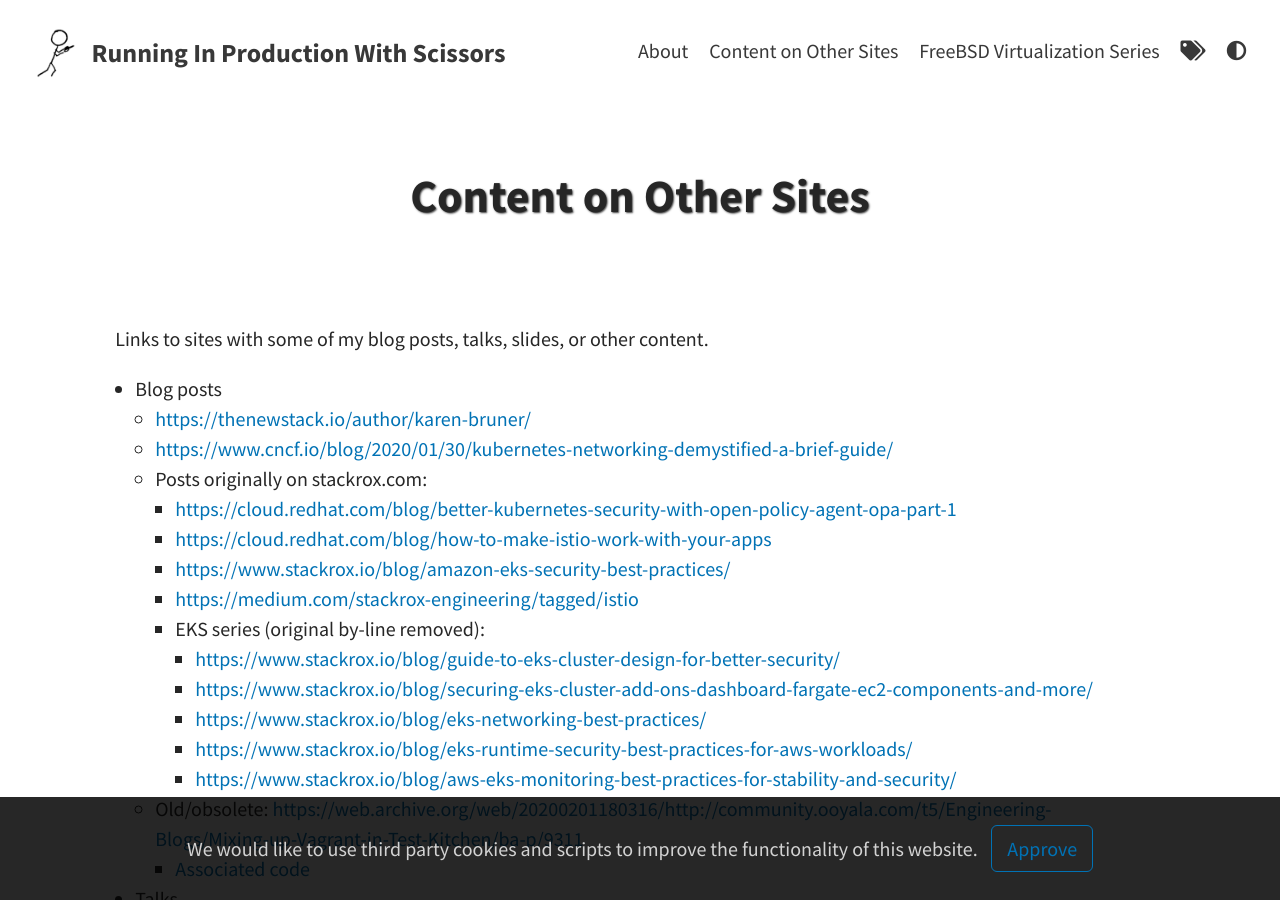
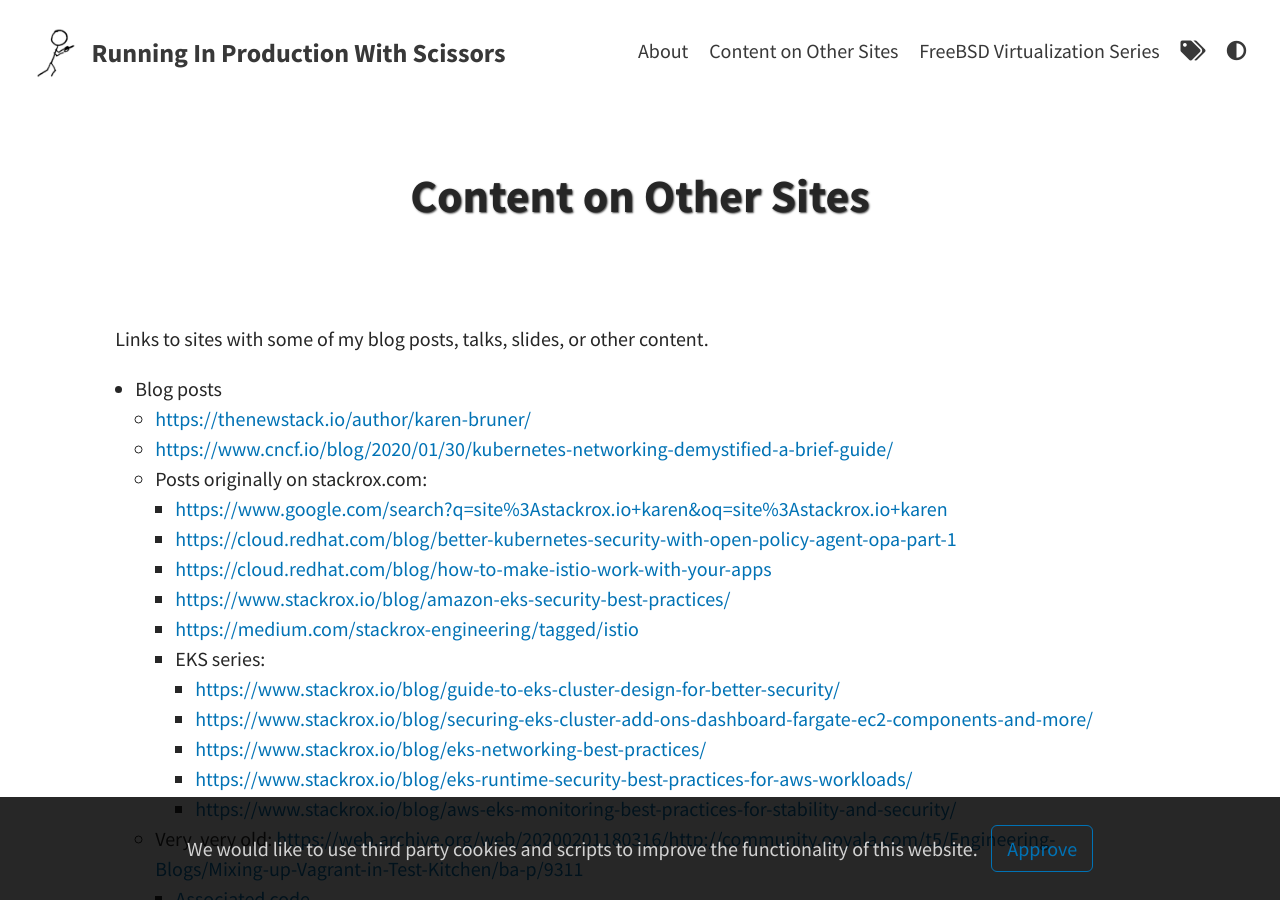
Before and after one commit to kbruner/productionwithscissors, a Jekyll site: the page built from pages/external-posts-and-other-content.md, in a window 1280 px wide and 900 px high. Built offline with Jekyll 4.4.1, drawn with Linux system fonts in a browser that asks for light colours.

Commit message:
add generic stackrox.io search list (#19)

```diff
--- a/pages/external-posts-and-other-content.md
+++ b/pages/external-posts-and-other-content.md
@@ -21,18 +21,19 @@
   * [https://thenewstack.io/author/karen-bruner/](https://thenewstack.io/author/karen-bruner/)
   * [https://www.cncf.io/blog/2020/01/30/kubernetes-networking-demystified-a-brief-guide/](https://www.cncf.io/blog/2020/01/30/kubernetes-networking-demystified-a-brief-guide/)
   * Posts originally on stackrox.com:
+    * [https://www.google.com/search?q=site%3Astackrox.io+karen&oq=site%3Astackrox.io+karen](https://www.google.com/search?q=site%3Astackrox.io+karen&oq=site%3Astackrox.io+karen)
     * [https://cloud.redhat.com/blog/better-kubernetes-security-with-open-policy-agent-opa-part-1](https://cloud.redhat.com/blog/better-kubernetes-security-with-open-policy-agent-opa-part-1)
     * [https://cloud.redhat.com/blog/how-to-make-istio-work-with-your-apps](https://cloud.redhat.com/blog/how-to-make-istio-work-with-your-apps)
     * [https://www.stackrox.io/blog/amazon-eks-security-best-practices/](https://www.stackrox.io/blog/amazon-eks-security-best-practices/)
     * <https://medium.com/stackrox-engineering/tagged/istio>
-    * EKS series (original by-line removed):
+    * EKS series:
       * [https://www.stackrox.io/blog/guide-to-eks-cluster-design-for-better-security/](https://www.stackrox.io/blog/guide-to-eks-cluster-design-for-better-security/)
       * [https://www.stackrox.io/blog/securing-eks-cluster-add-ons-dashboard-fargate-ec2-components-and-more/](https://www.stackrox.io/blog/securing-eks-cluster-add-ons-dashboard-fargate-ec2-components-and-more/)
       * [https://www.stackrox.io/blog/eks-networking-best-practices/](https://www.stackrox.io/blog/eks-networking-best-practices/)
       * [https://www.stackrox.io/blog/eks-runtime-security-best-practices-for-aws-workloads/](https://www.stackrox.io/blog/eks-runtime-security-best-practices-for-aws-workloads/)
       * [https://www.stackrox.io/blog/aws-eks-monitoring-best-practices-for-stability-and-security/](https://www.stackrox.io/blog/aws-eks-monitoring-best-practices-for-stability-and-security/)
 
-  * Old/obsolete: [https://web.archive.org/web/20200201180316/http://community.ooyala.com/t5/Engineering-Blogs/Mixing-up-Vagrant-in-Test-Kitchen/ba-p/9311](https://web.archive.org/web/20200201180316/http://community.ooyala.com/t5/Engineering-Blogs/Mixing-up-Vagrant-in-Test-Kitchen/ba-p/9311)
+  * Very, very old: [https://web.archive.org/web/20200201180316/http://community.ooyala.com/t5/Engineering-Blogs/Mixing-up-Vagrant-in-Test-Kitchen/ba-p/9311](https://web.archive.org/web/20200201180316/http://community.ooyala.com/t5/Engineering-Blogs/Mixing-up-Vagrant-in-Test-Kitchen/ba-p/9311)
     * [Associated code](https://github.com/ooyala/kitchen-vagrant-disks/)
 * Talks
   * [https://youtu.be/d18gPhca7rk](https://youtu.be/d18gPhca7rk) - Cloud Native Rejekts NA'19 - Making Istio Work With Your Apps
```
